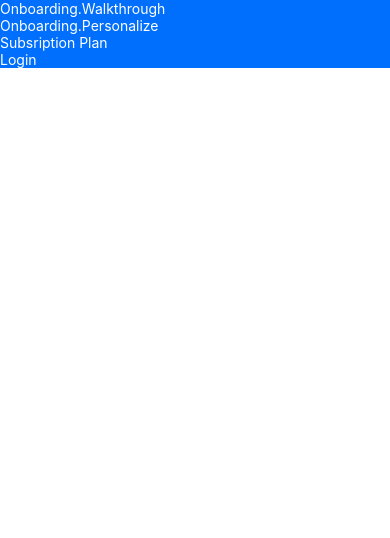
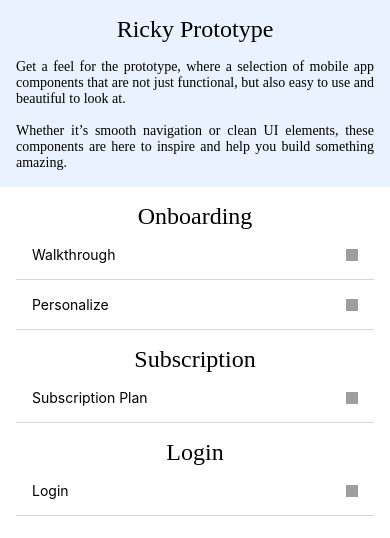
Before and after one commit to fxricky/ricky-prototype, a React Native app: screen / in a window 390 px wide. Shown: the top 538 px of the page. Built offline with nearby package versions, Linux system fonts and the light colour scheme; grey boxes are pictures that could not be loaded; what react-native-navigation would draw is missing.

Commit message:
style: style homepage

```diff
--- a/App.tsx
+++ b/App.tsx
@@ -1,5 +1,13 @@
 import React from "react";
-import { Pressable, StyleSheet, Text } from "react-native";
+import {
+  Image,
+  Pressable,
+  SectionList,
+  SectionListRenderItem,
+  StyleSheet,
+  Text,
+  View,
+} from "react-native";
 import { Navigation } from "react-native-navigation";
 import { SafeAreaProvider, SafeAreaView } from "react-native-safe-area-context";
 
@@ -9,23 +17,27 @@ import "@/templates/Onboarding/Walkthrough";
 import "@/templates/Onboarding/Personalize";
 import "@/templates/SubscriptionPlan";
 import "@/templates/Login/Login";
+import { typography } from "@/theme/typography";
+import { icChevronRight } from "@/assets/icons";
 
-const TEMPLATES: { label: string; screenName: string }[] = [
+const TEMPLATES: {
+  title: string;
+  data: { label: string; screenName: string }[];
+}[] = [
   {
-    label: "Onboarding.Walkthrough",
-    screenName: "Walkthrough",
+    title: "Onboarding",
+    data: [
+      { label: "Walkthrough", screenName: "Walkthrough" },
+      { label: "Personalize", screenName: "Personalize" },
+    ],
   },
   {
-    label: "Onboarding.Personalize",
-    screenName: "Personalize",
+    title: "Subscription",
+    data: [{ label: "Subscription Plan", screenName: "SubscriptionPlan" }],
   },
   {
-    label: "Subsription Plan",
-    screenName: "SubscriptionPlan",
-  },
-  {
-    label: "Login",
-    screenName: "Login.LoginScreen",
+    title: "Login",
+    data: [{ label: "Login", screenName: "Login.LoginScreen" }],
   },
 ];
 
@@ -38,31 +50,88 @@ function App({ componentId }: { componentId: string }): React.JSX.Element {
     });
   };
 
+  const renderItem: SectionListRenderItem<any> = ({ item }) => {
+    return (
+      <Pressable
+        style={styles.section__item}
+        onPress={navigate(item.screenName)}>
+        <Text>{item.label}</Text>
+        <Image style={styles.section__item__icon} source={icChevronRight} />
+      </Pressable>
+    );
+  };
+
+  const renderSectionHeader = ({ section }: { section: any }) => (
+    <Text style={styles.section__title}>{section.title}</Text>
+  );
+
   return (
     <SafeAreaProvider>
-      <SafeAreaView>
-        {TEMPLATES.map(template => {
-          return (
-            <Pressable
-              key={template.screenName}
-              style={styles.btnScreen}
-              onPress={navigate(template.screenName)}>
-              <Text style={styles.btnScreen__lbl}>{template.label}</Text>
-            </Pressable>
-          );
-        })}
+      <SafeAreaView style={styles.container}>
+        <View style={styles.header__container}>
+          <Text style={styles.header__title}>Ricky Prototype</Text>
+          <Text style={styles.header__desc}>
+            Get a feel for the prototype, where a selection of mobile app
+            components that are not just functional, but also easy to use and
+            beautiful to look at.
+          </Text>
+          <Text style={styles.header__desc}>
+            Whether it’s smooth navigation or clean UI elements, these
+            components are here to inspire and help you build something amazing.
+          </Text>
+        </View>
+        <SectionList
+          sections={TEMPLATES}
+          renderSectionHeader={renderSectionHeader}
+          renderItem={renderItem}
+        />
       </SafeAreaView>
     </SafeAreaProvider>
   );
 }
 
 const styles = StyleSheet.create({
+  container: {
+    backgroundColor: color.NEUTRAL.LIGHT.LIGHTEST,
+    flex: 1,
+  },
   btnScreen: {
     backgroundColor: color.PRIMARY.DARKEST,
   },
   btnScreen__lbl: {
     color: color.NEUTRAL.LIGHT.LIGHTEST,
   },
+  header__container: {
+    backgroundColor: color.PRIMARY.LIGHTEST,
+    padding: 16,
+  },
+  header__title: {
+    ...typography().heading.h1,
+    textAlign: "center",
+  },
+  header__desc: {
+    ...typography().body.m,
+    textAlign: "justify",
+    marginTop: 16,
+  },
+  section__title: {
+    ...typography().heading.h1,
+    textAlign: "center",
+    paddingTop: 16,
+  },
+  section__item: {
+    borderBottomWidth: 1,
+    borderBottomColor: color.NEUTRAL.LIGHT.DARK,
+    padding: 16,
+    marginHorizontal: 16,
+    flexDirection: "row",
+    alignItems: "center",
+    justifyContent: "space-between",
+  },
+  section__item__icon: {
+    height: 12,
+    width: 12,
+  },
 });
 
 export default App;
--- a/src/assets/icons/index.ts
+++ b/src/assets/icons/index.ts
@@ -9,6 +9,7 @@ import icFbLogin from "./icFbLogin.png";
 import icGoogleLogin from "./icGoogleLogin.png";
 import icEyeInvisible from "./icEyeInvisible.png";
 import icEyeVisible from "./icEyeVisible.png";
+import icChevronRight from "./icChevronRight.png";
 
 export {
   icImage,
@@ -22,4 +23,5 @@ export {
   icGoogleLogin,
   icEyeInvisible,
   icEyeVisible,
+  icChevronRight,
 };
```
Also changed, not shown: src/assets/icons/icChevronRight@3x.png (added).
